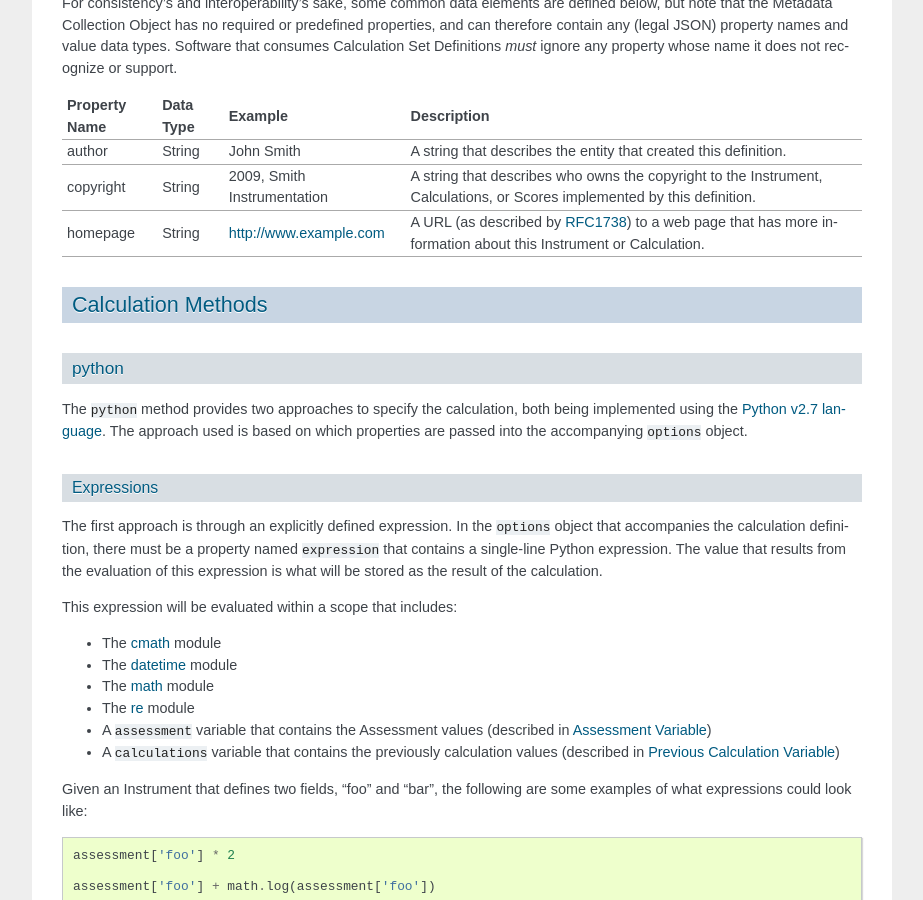
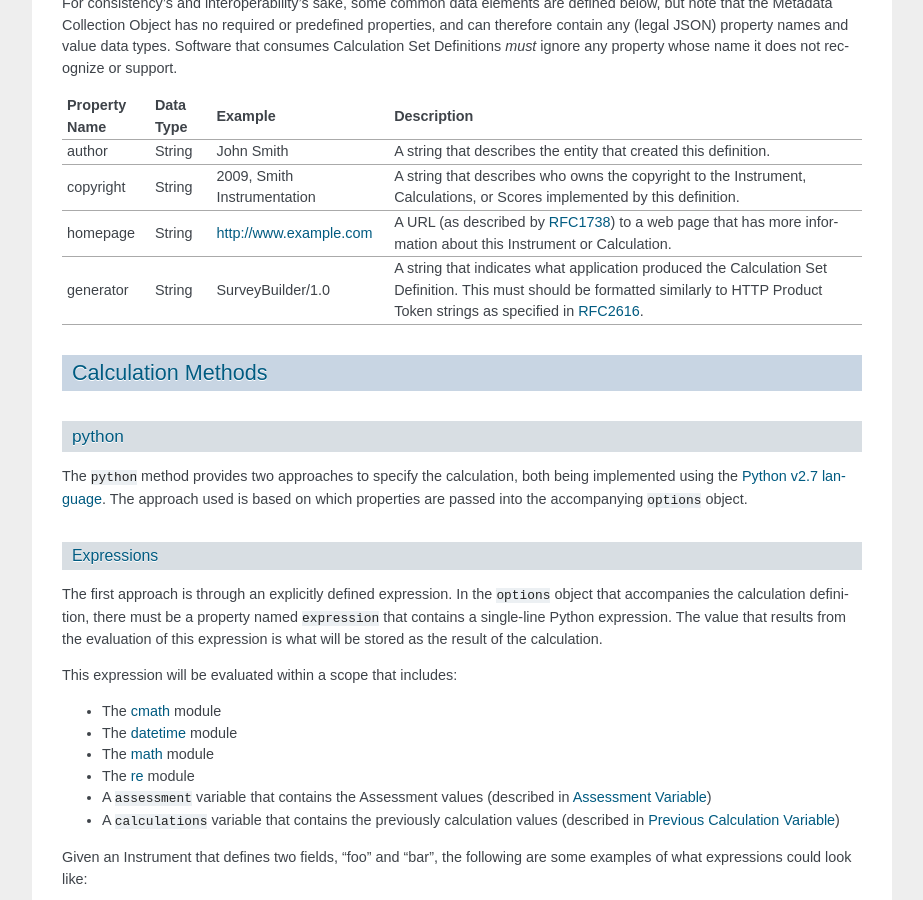
Before and after one commit to prometheusresearch/rios, a Sphinx documentation site: the page built from docs/source/calculation_set_specification.rst, in a window 1280 px wide and 900 px high, scrolled down 3355 px. Shown: the whole window, without its empty margins (198-1121 px from the left). Built offline with Sphinx 7.4.7, drawn with Linux system fonts in a browser that asks for light colours.

Commit message:
Added 'generator' to known metadata fields

```diff
--- a/docs/source/calculation_set_specification.rst
+++ b/docs/source/calculation_set_specification.rst
@@ -204,9 +204,14 @@ copyright       String      2009, Smith Instrumentation A string that describes
                                                         definition.
 homepage        String      http://www.example.com      A URL (as described by `RFC1738`_) to a web page that has
                                                         more information about this Instrument or Calculation.
+generator       String      SurveyBuilder/1.0           A string that indicates what application produced the
+                                                        Calculation Set Definition. This must should be formatted
+                                                        similarly to HTTP Product Token strings as specified in
+                                                        `RFC2616`_.
 =============== =========== =========================== =============================================================
 
 .. _`RFC1738`: http://tools.ietf.org/html/rfc1738
+.. _`RFC2616`: http://tools.ietf.org/html/rfc2616#section-3.8
 
 
 Calculation Methods
--- a/docs/source/instrument_specification.rst
+++ b/docs/source/instrument_specification.rst
@@ -509,6 +509,11 @@ copyright       String      2009, Smith Instrumentation A string that describes
                                                         Instrument implemented by this definition.
 homepage        String      http://www.example.com      A URL (as described by `RFC1738`_) to a web page that has
                                                         more information about this Instrument.
+generator       String      SurveyBuilder/1.0           A string that indicates what application produced the
+                                                        Instrument Definition. This must should be formatted
+                                                        similarly to HTTP Product Token strings as specified in
+                                                        `RFC2616`_.
 =============== =========== =========================== =============================================================
 
 .. _`RFC1738`: http://tools.ietf.org/html/rfc1738
+.. _`RFC2616`: http://tools.ietf.org/html/rfc2616#section-3.8
--- a/docs/source/sms_interaction_specification.rst
+++ b/docs/source/sms_interaction_specification.rst
@@ -284,6 +284,11 @@ copyright       String      2009, Smith Instrumentation A string that describes
                                                         Instrument or Interaction implemented by this definition.
 homepage        String      http://www.example.com      A URL (as described by `RFC1738`_) to a web page that has
                                                         more information about this Instrument or Interaction.
+generator       String      SurveyBuilder/1.0           A string that indicates what application produced the
+                                                        Interaction Configuration. This must should be formatted
+                                                        similarly to HTTP Product Token strings as specified in
+                                                        `RFC2616`_.
 =============== =========== =========================== =============================================================
 
 .. _`RFC1738`: http://tools.ietf.org/html/rfc1738
+.. _`RFC2616`: http://tools.ietf.org/html/rfc2616#section-3.8
--- a/docs/source/web_form_specification.rst
+++ b/docs/source/web_form_specification.rst
@@ -565,6 +565,11 @@ copyright       String      2009, Smith Instrumentation A string that describes
                                                         Instrument or Form implemented by this configuration.
 homepage        String      http://www.example.com      A URL (as described by `RFC1738`_) to a web page that has
                                                         more information about this Instrument or Form.
+generator       String      SurveyBuilder/1.0           A string that indicates what application produced the
+                                                        Form Configuration. This must should be formatted
+                                                        similarly to HTTP Product Token strings as specified in
+                                                        `RFC2616`_.
 =============== =========== =========================== =============================================================
 
 .. _`RFC1738`: http://tools.ietf.org/html/rfc1738
+.. _`RFC2616`: http://tools.ietf.org/html/rfc2616#section-3.8
```
